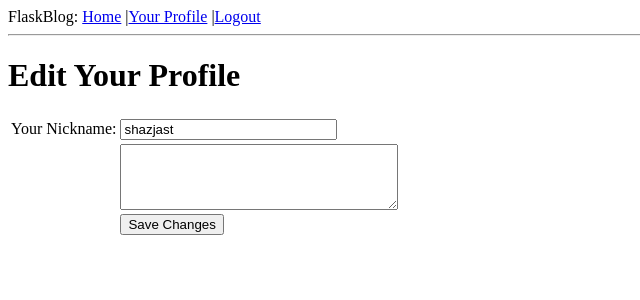
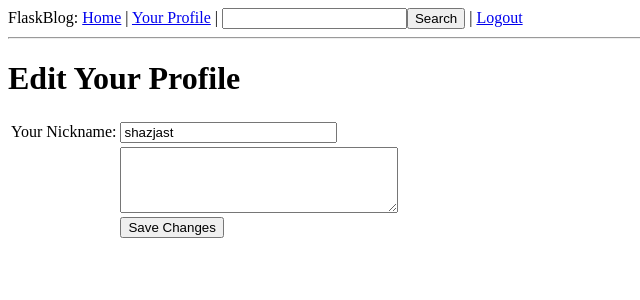
Before and after one commit to shivam5992/FlaskBlog, a Flask app: page /edit in a window 1280 px wide. Shown: the top 300 px of the page, without its empty margins (0-640 px from the left). Run offline with Flask 2, Linux system fonts and the light colour scheme; a user stored in the database is signed in; data comes from the database, SQL or seed files in the repository; both versions use the stored data as it was after the commit; parts of the project's set-up code (start-up, migrations or seed data) failed here and were passed over.

Commit message:
search text

```diff
--- a/app/forms.py
+++ b/app/forms.py
@@ -30,5 +30,9 @@ class EditForm(Form):
 			self.nickname.errors.append('This nickname is alredy in use. Please Choose different')
 			return False
 		return True
+
 class PostForm(Form):
 	post = TextField('post', validators = [Required()])
+
+class SearchForm(Form):
+	search = TextField('search', validators = [Required()])
--- a/app/models.py
+++ b/app/models.py
@@ -1,5 +1,7 @@
 import hashlib
 from app import db
+from app import app
+import flask.ext.whooshalchemy as whooshalchemy
 
 ROLE_USER = 0
 ROLE_ADMIN = 1
@@ -73,6 +75,9 @@ class User(db.Model):
 
 
 class Post(db.Model):
+
+    __searchable__ = ['body']
+
     id = db.Column(db.Integer, primary_key = True)
     body = db.Column(db.String(140))
     timestamp = db.Column(db.DateTime)
@@ -80,3 +85,5 @@ class Post(db.Model):
 
     def __repr__(self):
         return '<Post %r>' % (self.body)
+
+whooshalchemy.whoosh_index(app, Post)
--- a/app/templates/base.html
+++ b/app/templates/base.html
@@ -7,13 +7,14 @@
 		{% endif %}
 	</head>
 	<body>
-		<div>FlaskBlog: <a href="/index">Home</a>
-		{% if g.user.is_authenticated() %}
-		|<a href="{{ url_for('user', nickname = g.user.nickname) }}">Your Profile</a>
-		|<a href="/logout">Logout</a>
-		{% endif %}
-		</div>
-		<hr>
+		<div>FlaskBlog:
+    <a href="{{ url_for('index') }}">Home</a>
+    {% if g.user.is_authenticated() %}
+    | <a href="{{ url_for('user', nickname = g.user.nickname) }}">Your Profile</a>
+    | <form style="display: inline;" action="{{url_for('search')}}" method="post" name="search">{{g.search_form.hidden_tag()}}{{g.search_form.search(size=20)}}<input type="submit" value="Search"></form>
+    | <a href="{{ url_for('logout') }}">Logout</a>
+    {% endif %}
+</div><hr>
 		{% with messages = get_flashed_messages() %}
 		{% if messages %}
 		<ul>
--- a/app/views.py
+++ b/app/views.py
@@ -5,6 +5,9 @@ from forms import LoginForm, EditForm, PostForm
 from models import User, ROLE_USER, ROLE_ADMIN, Post
 from datetime import datetime
 from config import POSTS_PER_PAGE
+from forms import SearchForm
+from config import MAX_SEARCH_RESULTS
+
 '''
 Login Function, form validation
 '''
@@ -52,6 +55,11 @@ def after_login(resp):
 @app.before_request
 def before_request():
 	g.user = current_user
+	if g.user.is_authenticated():
+		g.user.last_seen = datetime.utcnow()
+		db.session.add(g.user)
+		db.session.commit()
+		g.search_form = SearchForm()
 
 @app.route('/', methods = ['GET', 'POST'])
 @app.route('/index', methods = ['GET', 'POST'])
@@ -66,7 +74,7 @@ def index(page = 1):
 		db.session.commit()
 		flash('Your Post is now Live')
 		return redirect(url_for('index'))
-	posts = g.user.followed_posts().paginate(page, POSTS_PER_PAGE, False)
+	posts = g.user.followed_posts().paginate(page, POSTS_PER_PAGE, False).items
 	return render_template('index.html',
 		title = 'Home',
 		user = user,
@@ -164,6 +172,20 @@ def unfollow(nickname):
     return redirect(url_for('user', nickname = nickname))
 
 
+@app.route('/search', methods = ['POST'])
+@login_required
+def search():
+    if not g.search_form.validate_on_submit():
+        return redirect(url_for('index'))
+    return redirect(url_for('search_results', query = g.search_form.search.data))
+
+@app.route('/search_results/<query>')
+@login_required
+def search_results(query):
+    results = Post.query.whoosh_search(query, MAX_SEARCH_RESULTS).all()
+    return render_template('search_results.html',
+        query = query,
+        results = results)
 
 '''
 Handling Errors and Exceptions
--- a/config.py
+++ b/config.py
@@ -14,14 +14,14 @@ OPENID_PROVIDERS = [
 SQLALCHEMY_DATABASE_URI = 'sqlite:///' + os.path.join(basedir, 'app.db')
 SQLALCHEMY_MIGRATE_REPO = os.path.join(basedir, 'db_repository')
 
-# Mail Server Settings
 MAIL_SERVER = 'localhost'
 MAIL_PORT = 25
 MAIL_USERNAME = None
 MAIL_PASSWORD = None
 
-# admin list
 ADMINS = ['you@example.com']
 
-# pagination
 POSTS_PER_PAGE = 3
+
+WHOOSH_BASE = os.path.join(basedir, 'search.db')
+MAX_SEARCH_RESULTS = 50
--- a/db_create.py
+++ b/db_create.py
@@ -1,4 +1,3 @@
-#!flask/bin/python
 from migrate.versioning import api
 from config import SQLALCHEMY_DATABASE_URI
 from config import SQLALCHEMY_MIGRATE_REPO
--- a/db_downgrade.py
+++ b/db_downgrade.py
@@ -1,4 +1,3 @@
-#!flask/bin/python
 from migrate.versioning import api
 from config import SQLALCHEMY_DATABASE_URI
 from config import SQLALCHEMY_MIGRATE_REPO
--- a/db_migrate.py
+++ b/db_migrate.py
@@ -1,4 +1,3 @@
-#!flask/bin/python
 import imp
 from migrate.versioning import api
 from app import db
--- a/db_upgrade.py
+++ b/db_upgrade.py
@@ -1,4 +1,3 @@
-#!flask/bin/python
 from migrate.versioning import api
 from config import SQLALCHEMY_DATABASE_URI
 from config import SQLALCHEMY_MIGRATE_REPO
```
Also changed, not shown: app/templates/search_results.html (added, +9 -0 lines), app.db, 1 other file.
